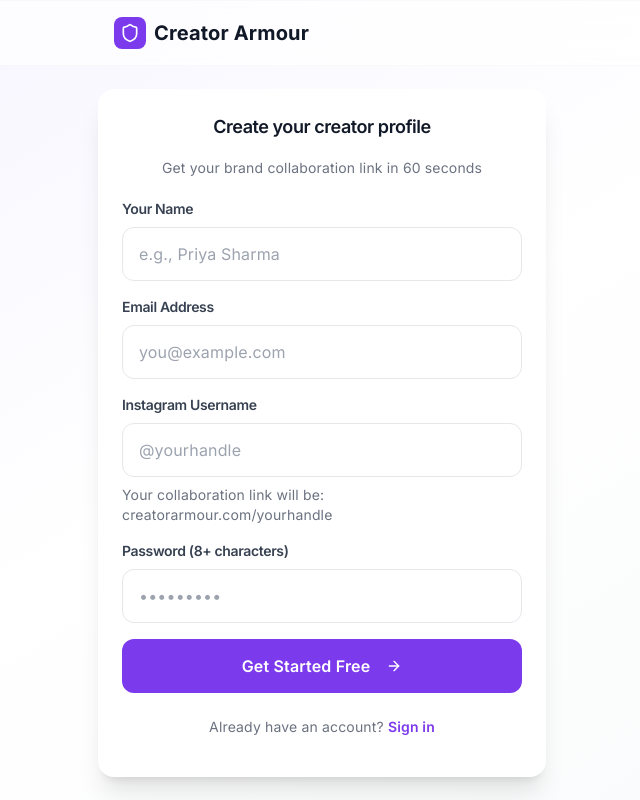
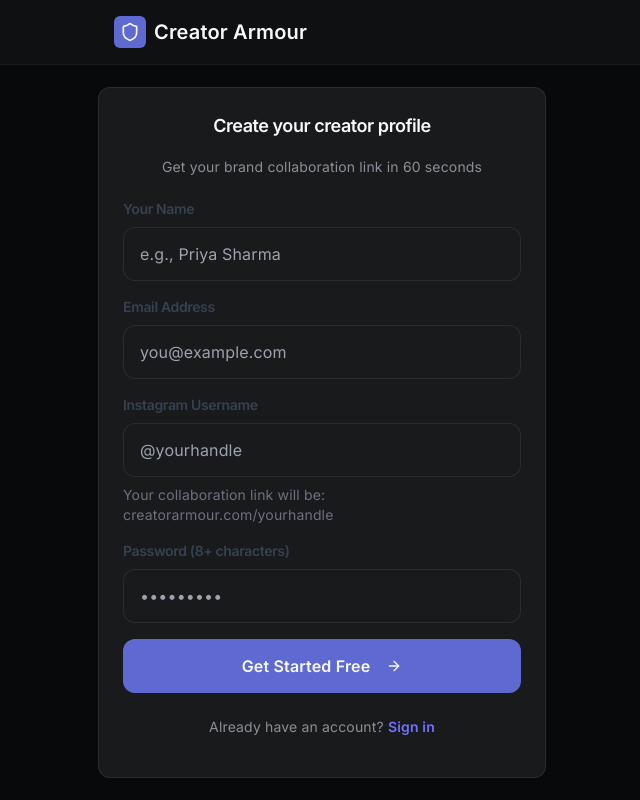
Before and after one commit to pratyushraj/creator_armour, a React (Vite) app in the folder frontend/: page /signup in a window 1280 px wide. Shown: the whole page, without its empty margins (318-958 px from the left). Built offline with nearby package versions, Linux system fonts and the light colour scheme.

Commit message:
Fix auth to use Supabase directly and apply Linear design to auth pages

```diff
--- a/frontend/src/pages/Login.tsx
+++ b/frontend/src/pages/Login.tsx
@@ -5,12 +5,11 @@
 import { Card, CardHeader, CardTitle, CardDescription } from '../components/Card'
 import { Shield, ArrowRight } from 'lucide-react'
 import { useStore } from '../store/useStore'
-import { fetchAPI } from '../lib/supabase'
-import type { User, Creator } from '../types'
+import { supabase } from '../lib/supabase'
 
 export function Login() {
     const navigate = useNavigate()
-    const { setUser, setCreator, setIsLoading, isLoading } = useStore()
+    const { setUser, setIsLoading, isLoading } = useStore()
     const [formData, setFormData] = useState({
         email: '',
         password: '',
@@ -23,15 +22,23 @@
         setIsLoading(true)
 
         try {
-            const response = await fetchAPI<{ user: User; creator: Creator }>('/auth/login', {
-                method: 'POST',
-                body: JSON.stringify(formData),
+            const { data, error: authError } = await supabase.auth.signInWithPassword({
+                email: formData.email,
+                password: formData.password,
             })
 
-            setUser(response.user)
-            setCreator(response.creator)
+            if (authError) {
+                throw authError
+            }
 
-            navigate('/dashboard')
+            if (data.user) {
+                setUser({
+                    id: data.user.id,
+                    email: data.user.email || '',
+                    name: data.user.user_metadata?.name || '',
+                })
+                navigate('/dashboard')
+            }
         } catch (err) {
             setError((err as Error).message || 'Failed to log in')
         } finally {
@@ -40,27 +47,27 @@
     }
 
     return (
-        <div className="min-h-screen bg-gray-50 flex flex-col">
+        <div className="min-h-screen bg-background-marketing flex flex-col">
             {/* Header */}
-            <header className="bg-white border-b border-gray-100">
+            <header className="bg-background-panel border-b border-border-subtle">
                 <div className="max-w-md mx-auto px-4 py-4 flex items-center gap-2">
                     <Link to="/" className="flex items-center gap-2">
-                        <div className="w-8 h-8 bg-primary-600 rounded-lg flex items-center justify-center">
-                            <Shield className="w-5 h-5 text-white" />
+                        <div className="w-8 h-8 bg-brand-indigo rounded-comfortable flex items-center justify-center">
+                            <Shield className="w-5 h-5 text-text-primary" />
                         </div>
-                        <span className="text-xl font-bold text-gray-900">Creator Armour</span>
+                        <span className="text-xl font-medium text-text-primary">Creator Armour</span>
                     </Link>
                 </div>
             </header>
 
             {/* Form */}
             <main className="flex-1 flex items-center justify-center p-4">
-                <Card className="w-full max-w-md">
+                <Card className="w-full max-w-md bg-background-surface border-border-standard rounded-panel">
                     <CardHeader className="text-center">
-                    <CardTitle>Welcome back, Creator!</CardTitle>
-                    <CardDescription>
-                        Sign in to manage your brand collaborations
-                    </CardDescription>
+                        <CardTitle className="text-text-primary">Welcome back, Creator!</CardTitle>
+                        <CardDescription className="text-text-tertiary">
+                            Sign in to manage your brand collaborations
+                        </CardDescription>
                     </CardHeader>
 
                     <form onSubmit={handleSubmit} className="space-y-4">
@@ -71,6 +78,7 @@
                             value={formData.email}
                             onChange={(e) => setFormData({ ...formData, email: e.target.value })}
                             required
+                            className="bg-background-surface border-border-standard text-text-primary"
                         />
 
                         <Input
@@ -80,21 +88,28 @@
                             value={formData.password}
                             onChange={(e) => setFormData({ ...formData, password: e.target.value })}
                             required
+                            className="bg-background-surface border-border-standard text-text-primary"
                         />
 
                         {error && (
-                            <p className="text-red-600 text-sm text-center">{error}</p>
+                            <p className="text-status-green text-sm text-center">{error}</p>
                         )}
 
-                        <Button type="submit" fullWidth isLoading={isLoading} size="lg">
+                        <Button
+                            type="submit"
+                            fullWidth
+                            isLoading={isLoading}
+                            size="lg"
+                            className="bg-brand-indigo hover:bg-brand-accent text-text-primary rounded-comfortable"
+                        >
                             Log In
                             <ArrowRight className="w-4 h-4 ml-2" />
                         </Button>
                     </form>
 
-                    <p className="text-center text-sm text-gray-500 mt-6">
+                    <p className="text-center text-sm text-text-tertiary mt-6">
                         Don't have an account?{' '}
-                        <Link to="/signup" className="text-primary-600 font-medium hover:underline">
+                        <Link to="/signup" className="text-brand-accent font-medium hover:underline">
                             Create account
                         </Link>
                     </p>
--- a/frontend/src/pages/Signup.tsx
+++ b/frontend/src/pages/Signup.tsx
@@ -5,12 +5,11 @@
 import { Card, CardHeader, CardTitle, CardDescription } from '../components/Card'
 import { Shield, ArrowRight } from 'lucide-react'
 import { useStore } from '../store/useStore'
-import { fetchAPI } from '../lib/supabase'
-import type { User, Creator } from '../types'
+import { supabase } from '../lib/supabase'
 
 export function Signup() {
     const navigate = useNavigate()
-    const { setUser, setCreator, setIsLoading, isLoading } = useStore()
+    const { setUser, setIsLoading, isLoading } = useStore()
     const [formData, setFormData] = useState({
         name: '',
         email: '',
@@ -47,23 +46,30 @@
         }
 
         try {
-            // Call backend API to create account
-            const response = await fetchAPI('/auth/signup', {
-                method: 'POST',
-                body: JSON.stringify({
-                    name: formData.name,
+            // Sign up with Supabase
+            const { data, error: authError } = await supabase.auth.signUp({
                 email: formData.email,
                 password: formData.password,
+                options: {
+                    data: {
+                        name: formData.name,
                         instagram_handle: formData.instagramHandle.replace('@', ''),
-                }),
+                    },
+                },
             })
 
-            // Store user data
-            const data = response as { user: User; creator: Creator }
-            setUser(data.user)
-            setCreator(data.creator)
+            if (authError) {
+                throw authError
+            }
 
+            if (data.user) {
+                setUser({
+                    id: data.user.id,
+                    email: data.user.email || '',
+                    name: data.user.user_metadata?.name || '',
+                })
                 navigate('/dashboard')
+            }
         } catch (err) {
             setError((err as Error).message || 'Failed to create account')
         } finally {
@@ -72,26 +78,25 @@
     }
 
     return (
-        <div className="min-h-screen bg-gradient-premium flex flex-col">
+        <div className="min-h-screen bg-background-marketing flex flex-col">
             {/* Header */}
-            <header className="glass border-b border-gray-100/50 relative z-10">
+            <header className="bg-background-panel border-b border-border-subtle relative z-10">
                 <div className="max-w-md mx-auto px-4 py-4 flex items-center gap-2">
                     <Link to="/" className="flex items-center gap-2">
-                        <div className="w-8 h-8 bg-primary-600 rounded-lg flex items-center justify-center">
-                            <Shield className="w-5 h-5 text-white" />
+                        <div className="w-8 h-8 bg-brand-indigo rounded-comfortable flex items-center justify-center">
+                            <Shield className="w-5 h-5 text-text-primary" />
                         </div>
-                        <span className="text-xl font-bold text-gray-900">Creator Armour</span>
+                        <span className="text-xl font-medium text-text-primary">Creator Armour</span>
                     </Link>
                 </div>
             </header>
 
             {/* Form */}
             <main className="flex-1 flex items-center justify-center p-4 relative z-10">
-                <div className="absolute inset-0 bg-grid-pattern opacity-5 pointer-events-none"></div>
-                <Card className="w-full max-w-md animate-fade-in-up border-none shadow-xl glass">
+                <Card className="w-full max-w-md bg-background-surface border-border-standard rounded-panel animate-fade-in">
                     <CardHeader className="text-center">
-                    <CardTitle>Create your creator profile</CardTitle>
-                    <CardDescription>
+                        <CardTitle className="text-text-primary">Create your creator profile</CardTitle>
+                        <CardDescription className="text-text-tertiary">
                             Get your brand collaboration link in 60 seconds
                         </CardDescription>
                     </CardHeader>
@@ -103,6 +108,7 @@
                             value={formData.name}
                             onChange={(e) => setFormData({ ...formData, name: e.target.value })}
                             required
+                            className="bg-background-surface border-border-standard text-text-primary"
                         />
 
                         <Input
@@ -112,6 +118,7 @@
                             value={formData.email}
                             onChange={(e) => setFormData({ ...formData, email: e.target.value })}
                             required
+                            className="bg-background-surface border-border-standard text-text-primary"
                         />
 
                         <Input
@@ -121,6 +128,7 @@
                             onChange={(e) => setFormData({ ...formData, instagramHandle: e.target.value })}
                             required
                             helperText="Your collaboration link will be: creatorarmour.com/yourhandle"
+                            className="bg-background-surface border-border-standard text-text-primary"
                         />
 
                         <Input
@@ -131,21 +139,28 @@
                             onChange={(e) => setFormData({ ...formData, password: e.target.value })}
                             required
                             minLength={8}
+                            className="bg-background-surface border-border-standard text-text-primary"
                         />
 
                         {error && (
-                            <p className="text-red-600 text-sm text-center">{error}</p>
+                            <p className="text-status-green text-sm text-center">{error}</p>
                         )}
 
-                        <Button type="submit" fullWidth isLoading={isLoading} size="lg">
+                        <Button
+                            type="submit"
+                            fullWidth
+                            isLoading={isLoading}
+                            size="lg"
+                            className="bg-brand-indigo hover:bg-brand-accent text-text-primary rounded-comfortable"
+                        >
                             Get Started Free
                             <ArrowRight className="w-4 h-4 ml-2" />
                         </Button>
                     </form>
 
-                    <p className="text-center text-sm text-gray-500 mt-6">
+                    <p className="text-center text-sm text-text-tertiary mt-6">
                         Already have an account?{' '}
-                        <Link to="/login" className="text-primary-600 font-medium hover:underline">
+                        <Link to="/login" className="text-brand-accent font-medium hover:underline">
                             Sign in
                         </Link>
                     </p>
--- a/frontend/src/types/index.ts
+++ b/frontend/src/types/index.ts
@@ -2,8 +2,8 @@
     id: string;
     email: string;
     name: string;
-    role: 'creator' | 'brand';
-    created_at: string;
+    role?: 'creator' | 'brand';
+    created_at?: string;
 }
 
 export interface Creator {
```
Also changed, not shown: frontend/src/lib/supabase.ts (+6 -2 lines). Lines whose indentation alone changed are shown as unchanged.
